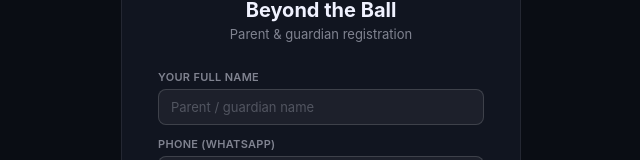
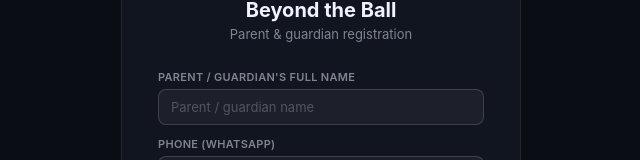
Before and after one commit to beyondtheballke-pixel/Beyond-the-Ball-Sports-Academy-App, a React (Vite) app: page / in a window 1280 px wide. Both pictures are taken after a click on the button "Register here". Shown: the part 185-345 px from the top of the page, without its empty margins (319-959 px from the left). Built offline with nearby package versions, Linux system fonts and the light colour scheme.

Commit message:
Update main.jsx

```diff
--- a/src/main.jsx
+++ b/src/main.jsx
@@ -155,7 +155,7 @@ function Login() {
             <>
               {coachMode && <div className="form-group" style={{ marginBottom: 12 }}><label>Invite code</label><input value={form.code} onChange={e => set('code', e.target.value.toUpperCase())} placeholder="BTB-XXXXXXXX" autoCapitalize="characters" /></div>}
               <div className="form-group" style={{ marginBottom: 12 }}>
-                <label>Your full name</label>
+                <label>Parent / guardian's full name</label>
                 <input value={form.full_name} onChange={e => set('full_name', e.target.value)} placeholder="Parent / guardian name" required maxLength={100} />
               </div>
               <div className="form-group" style={{ marginBottom: 12 }}>
@@ -496,7 +496,7 @@ function PlayerRegistrationModal({ club, onClose, onSaved }) {
               </div>
             </div>
             <div className="form-grid">
-              <div className="form-group" style={{ gridColumn: '1 / -1' }}><label>{isParent ? "Child's full name *" : 'Full name *'}</label><input value={form.full_name} onChange={e => set('full_name', e.target.value)} placeholder="e.g. John Kamau Mwangi" maxLength={100} /></div>
+              <div className="form-group" style={{ gridColumn: '1 / -1' }}><label>{isParent ? "Player's full name *" : 'Player full name *'}</label><input value={form.full_name} onChange={e => set('full_name', e.target.value)} placeholder="e.g. John Kamau Mwangi" maxLength={100} /></div>
               <div className="form-group"><label>Date of birth{isParent ? ' *' : ''}</label><input type="date" max={new Date().toISOString().slice(0, 10)} value={form.date_of_birth} onChange={e => set('date_of_birth', e.target.value)} /></div>
               <div className="form-group"><label>Nationality</label><input value={form.nationality} onChange={e => set('nationality', e.target.value)} placeholder="e.g. Kenyan" /></div>
               {isParent && (
@@ -668,7 +668,7 @@ function PlayerDetailModal({ player, club, userRole, onClose, onUpdated }) {
         )}
         {tab === 'family' && player.links?.[0]?.parent && (() => { const pr = player.links[0].parent; return (
           <div style={{ display: 'grid', gridTemplateColumns: '1fr 1fr', gap: 14 }}>
-            {[{ l: `Parent / guardian (${player.links[0].relationship})`, v: pr.full_name, full: true }, { l: 'Phone', v: [pr.phone, pr.alt_phone].filter(Boolean).join(' / ') }, { l: 'Email', v: pr.email }, { l: 'Lives at', v: pr.residence, full: true }, { l: 'Occupation', v: pr.occupation }, { l: 'Alternative contact', v: pr.alt_contact_name ? `${pr.alt_contact_name} (${pr.alt_contact_relationship})` : null }, { l: 'Alternative contact phone', v: pr.alt_contact_phone }].map(({ l, v, full }) => (
+            {[{ l: `Parent / guardian (${player.links[0].relationship})`, v: pr.full_name, full: true }, { l: 'Phone', v: [pr.phone, pr.alt_phone].filter(Boolean).join(' / ') }, { l: 'Email', v: pr.email }, { l: 'Lives at', v: pr.residence, full: true }, { l: 'Alternative contact', v: pr.alt_contact_name ? `${pr.alt_contact_name} (${pr.alt_contact_relationship})` : null }, { l: 'Alternative contact phone', v: pr.alt_contact_phone }].map(({ l, v, full }) => (
               <div key={l} style={{ gridColumn: full ? '1 / -1' : 'auto' }}><div style={{ fontSize: 10, color: 'var(--text-muted)', textTransform: 'uppercase', letterSpacing: '0.3px', marginBottom: 3 }}>{l}</div><div style={{ fontSize: 13, color: v ? 'var(--text)' : 'var(--text-dim)' }}>{v || '—'}</div></div>
             ))}
           </div>) })()}
@@ -2138,9 +2138,8 @@ function ParentRegistrationWizard({ club, profile, onClose, onSaved }) {
 
         {step === 0 && (
           <div className="form-grid">
-            <FormField label="Your full name *" full><input value={g.full_name} onChange={e => setGv('full_name', e.target.value)} maxLength={100} /></FormField>
+            <FormField label="Parent / guardian's full name *" full><input value={g.full_name} onChange={e => setGv('full_name', e.target.value)} maxLength={100} /></FormField>
             <FormField label="Your relationship to the child *"><select value={relationship} onChange={e => setRelationship(e.target.value)}>{['mother', 'father', 'guardian', 'other'].map(r => <option key={r} value={r}>{r[0].toUpperCase() + r.slice(1)}</option>)}</select></FormField>
-            <FormField label="Occupation"><input value={g.occupation} onChange={e => setGv('occupation', e.target.value)} /></FormField>
             <FormField label="Phone / WhatsApp *"><input type="tel" value={g.phone} onChange={e => setGv('phone', e.target.value)} placeholder="07XX XXX XXX" /></FormField>
             <FormField label="Second phone number"><input type="tel" value={g.alt_phone} onChange={e => setGv('alt_phone', e.target.value)} placeholder="Optional" /></FormField>
             <FormField label="Email"><input value={profile.email || ''} disabled /></FormField>
@@ -2152,7 +2151,7 @@ function ParentRegistrationWizard({ club, profile, onClose, onSaved }) {
           <div>
             <div style={{ fontSize: 12, color: 'var(--text-muted)', marginBottom: 12 }}>Someone we can reach if we cannot reach you, for example in an emergency during training or a match.</div>
             <div className="form-grid">
-              <FormField label="Full name *" full><input value={g.alt_contact_name} onChange={e => setGv('alt_contact_name', e.target.value)} maxLength={100} /></FormField>
+              <FormField label="Alternative contact's full name *" full><input value={g.alt_contact_name} onChange={e => setGv('alt_contact_name', e.target.value)} maxLength={100} /></FormField>
               <FormField label="Relationship to the child *"><input value={g.alt_contact_relationship} onChange={e => setGv('alt_contact_relationship', e.target.value)} placeholder="e.g. Aunt, Grandmother, Neighbour" /></FormField>
               <FormField label="Phone number *"><input type="tel" value={g.alt_contact_phone} onChange={e => setGv('alt_contact_phone', e.target.value)} placeholder="07XX XXX XXX" /></FormField>
             </div>
@@ -2171,7 +2170,7 @@ function ParentRegistrationWizard({ club, profile, onClose, onSaved }) {
               </div>
             </div>
             <div className="form-grid">
-              <FormField label="Child's full name *" full><input value={c.full_name} onChange={e => setCv('full_name', e.target.value)} maxLength={100} /></FormField>
+              <FormField label="Player's full name (the child) *" full><input value={c.full_name} onChange={e => setCv('full_name', e.target.value)} maxLength={100} /></FormField>
               <FormField label="Date of birth *"><input type="date" max={today} value={c.date_of_birth} onChange={e => setCv('date_of_birth', e.target.value)} />{c.date_of_birth && c.date_of_birth <= today && <div style={{ fontSize: 12, color: 'var(--btb-gold)', marginTop: 4 }}>Age group: <strong>{autoAgeGroup(c.date_of_birth)}</strong>{FORMAT_OF[autoAgeGroup(c.date_of_birth)] ? ` · ${FORMAT_OF[autoAgeGroup(c.date_of_birth)]} matches` : ''}</div>}</FormField>
               <FormField label="Nationality"><input value={c.nationality} onChange={e => setCv('nationality', e.target.value)} /></FormField>
               <FormField label="Preferred position *"><select value={c.position} onChange={e => setCv('position', e.target.value)}><option value="">Select</option>{['Goalkeeper', 'Defender', 'Midfielder', 'Forward'].map(p => <option key={p}>{p}</option>)}</select></FormField>
@@ -2235,11 +2234,11 @@ function ParentRegistrationWizard({ club, profile, onClose, onSaved }) {
             <div style={{ fontSize: 12, color: 'var(--text-muted)', marginBottom: 10 }}>Check everything before you submit. Use Back to change anything.</div>
             <Note kind="info" style={{ marginBottom: 8 }}>Fees: registration {fmtKES(club.registration_fee ?? 2500)} (includes two sets of kits) and {fmtKES(club.monthly_fee ?? 2500)} per month for training. The academy will confirm once your registration is approved.</Note>
             <div style={{ fontSize: 11, fontWeight: 700, color: 'var(--btb-gold)', margin: '8px 0 2px' }}>PARENT / GUARDIAN</div>
-            <SummaryRow l="Name" v={`${g.full_name} (${relationship})`} /><SummaryRow l="Phone" v={[g.phone, g.alt_phone].filter(Boolean).join(' / ')} /><SummaryRow l="Lives at" v={g.residence} />
+            <SummaryRow l="Parent / guardian" v={`${g.full_name} (${relationship})`} /><SummaryRow l="Phone" v={[g.phone, g.alt_phone].filter(Boolean).join(' / ')} /><SummaryRow l="Lives at" v={g.residence} />
             <div style={{ fontSize: 11, fontWeight: 700, color: 'var(--btb-gold)', margin: '12px 0 2px' }}>ALTERNATIVE CONTACT</div>
-            <SummaryRow l="Name" v={`${g.alt_contact_name} (${g.alt_contact_relationship})`} /><SummaryRow l="Phone" v={g.alt_contact_phone} />
+            <SummaryRow l="Alternative contact" v={`${g.alt_contact_name} (${g.alt_contact_relationship})`} /><SummaryRow l="Phone" v={g.alt_contact_phone} />
             <div style={{ fontSize: 11, fontWeight: 700, color: 'var(--btb-gold)', margin: '12px 0 2px' }}>CHILD</div>
-            <SummaryRow l="Name" v={c.full_name} /><SummaryRow l="Date of birth" v={c.date_of_birth} /><SummaryRow l="Age group" v={autoAgeGroup(c.date_of_birth)} /><SummaryRow l="Position" v={c.position_detail ? `${c.position} (${c.position_detail})` : c.position} />
+            <SummaryRow l="Player" v={c.full_name} /><SummaryRow l="Date of birth" v={c.date_of_birth} /><SummaryRow l="Age group" v={autoAgeGroup(c.date_of_birth)} /><SummaryRow l="Position" v={c.position_detail ? `${c.position} (${c.position_detail})` : c.position} />
             <SummaryRow l="Training centre" v={centers.find(t => t.id === c.training_center_id)?.name} /><SummaryRow l="Lives at" v={c.home_address} /><SummaryRow l="School" v={[c.school_name, c.school_grade].filter(Boolean).join(', ')} />
             <SummaryRow l="Medical" v={c.medical_conditions} /><SummaryRow l="Allergies" v={c.allergies} />
             <SummaryRow l="Documents" v={docTypes.filter(d => files[d.key]).map(d => d.label).join(', ')} />
```
